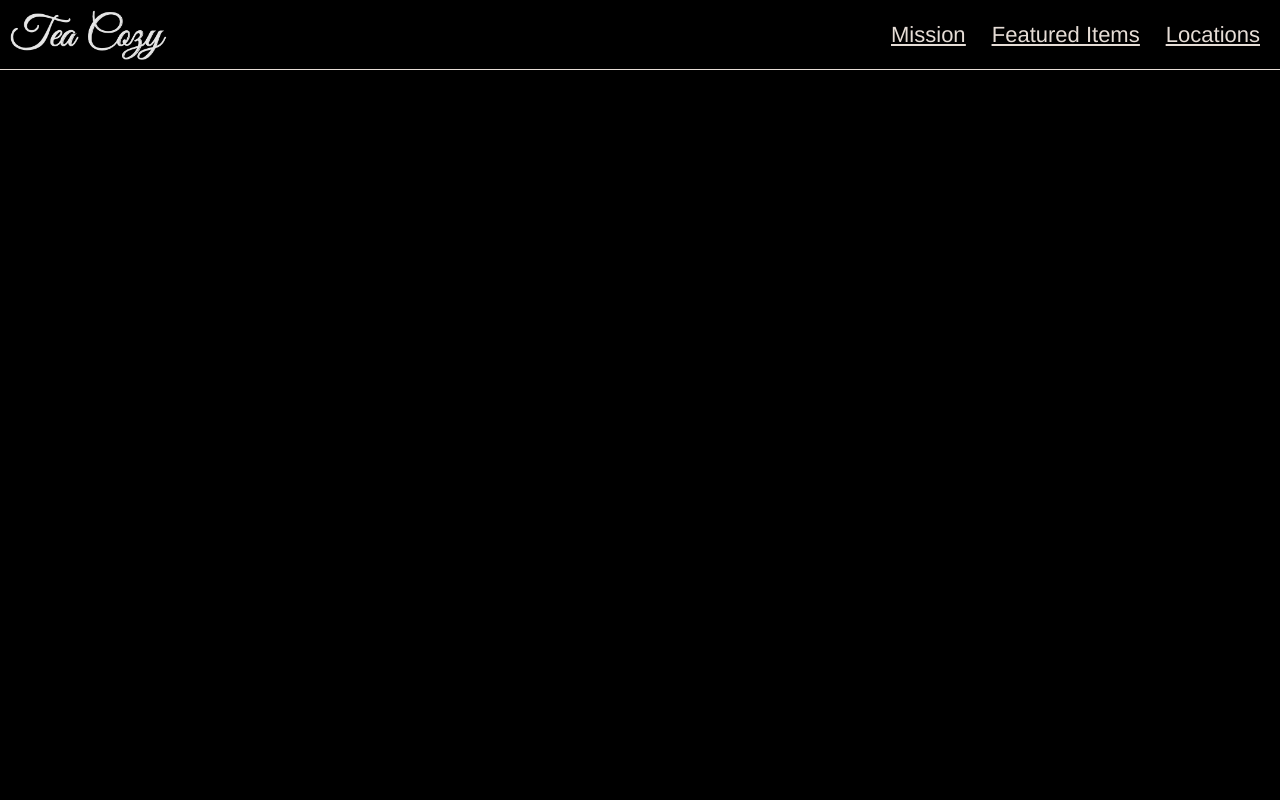
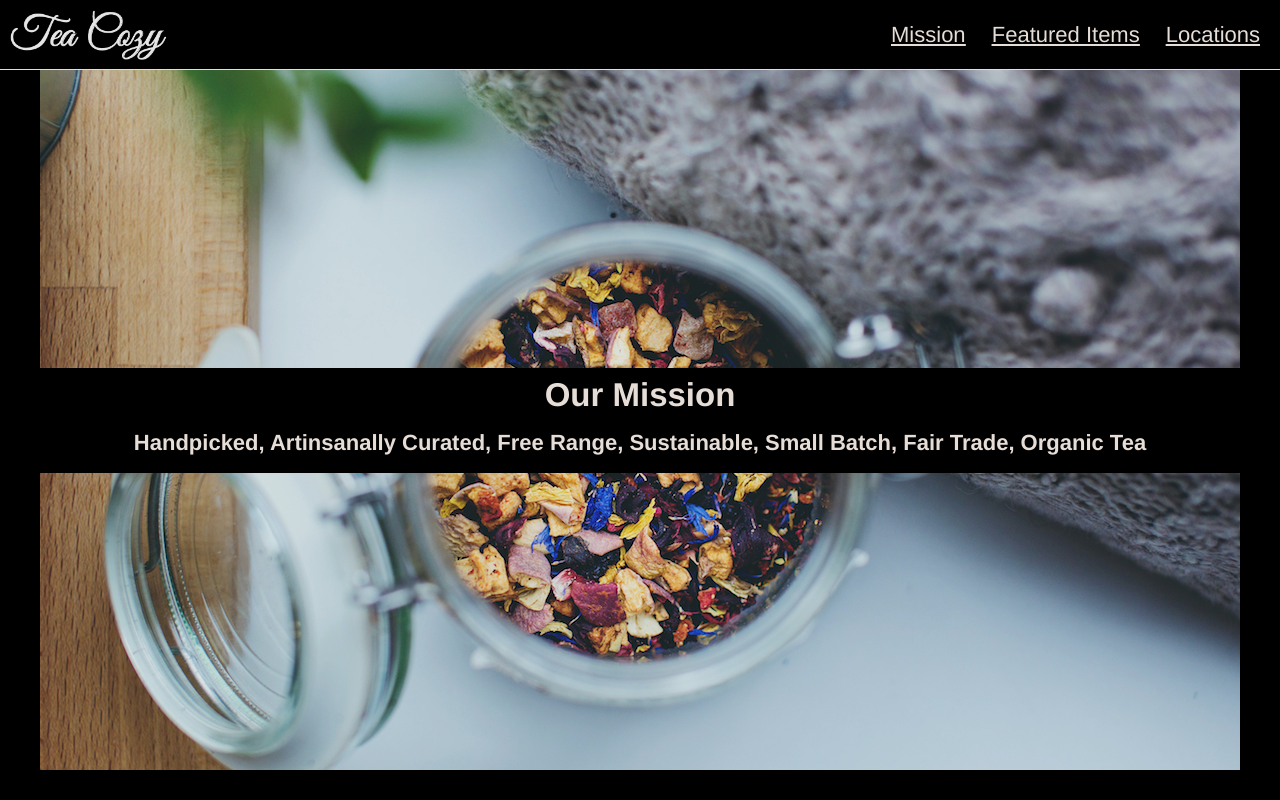
Before and after one commit to dreamyandroid/teacozy, a plain HTML site: page index.html in a window 1280 px wide. Drawn offline with Linux system fonts and the light colour scheme.

Commit message:
Banner Content Added

```diff
--- a/index.html
+++ b/index.html
@@ -14,5 +14,16 @@
         <span class="menu"><a href="#">Locations</a></span>
       </nav>
     </header>
+    <!--Content-->
+    <div class="content">
+      <div class="banner">
+        <div class="mission">
+          <h2>Our Mission</h2>
+          <h4>Handpicked, Artinsanally Curated, Free Range, Sustainable, Small Batch, Fair Trade, Organic Tea<h4>
+        </div>
+      </div>
+
+
+    </div>
   </body>
 </html>
--- a/resources/style.css
+++ b/resources/style.css
@@ -37,3 +37,27 @@ nav span {
 a {
   color: seashell;
 }
+div.content {
+  margin: 0 auto;
+  display: flex;
+  flex-direction: column;
+  align-items: center;
+}
+div.banner {
+  display: flex;
+  height: 700px;
+  width: 1200px;
+  background-image: url(images/img-mission-background.jpg);
+  align-items: center;
+}
+.mission {
+  background-color: black;
+  height: 105px;
+  margin: 0;
+  width: 100%;
+  align-items: center;
+}
+h2, h3, h4 {
+  padding: 8px;
+  margin: 0;
+}
```
